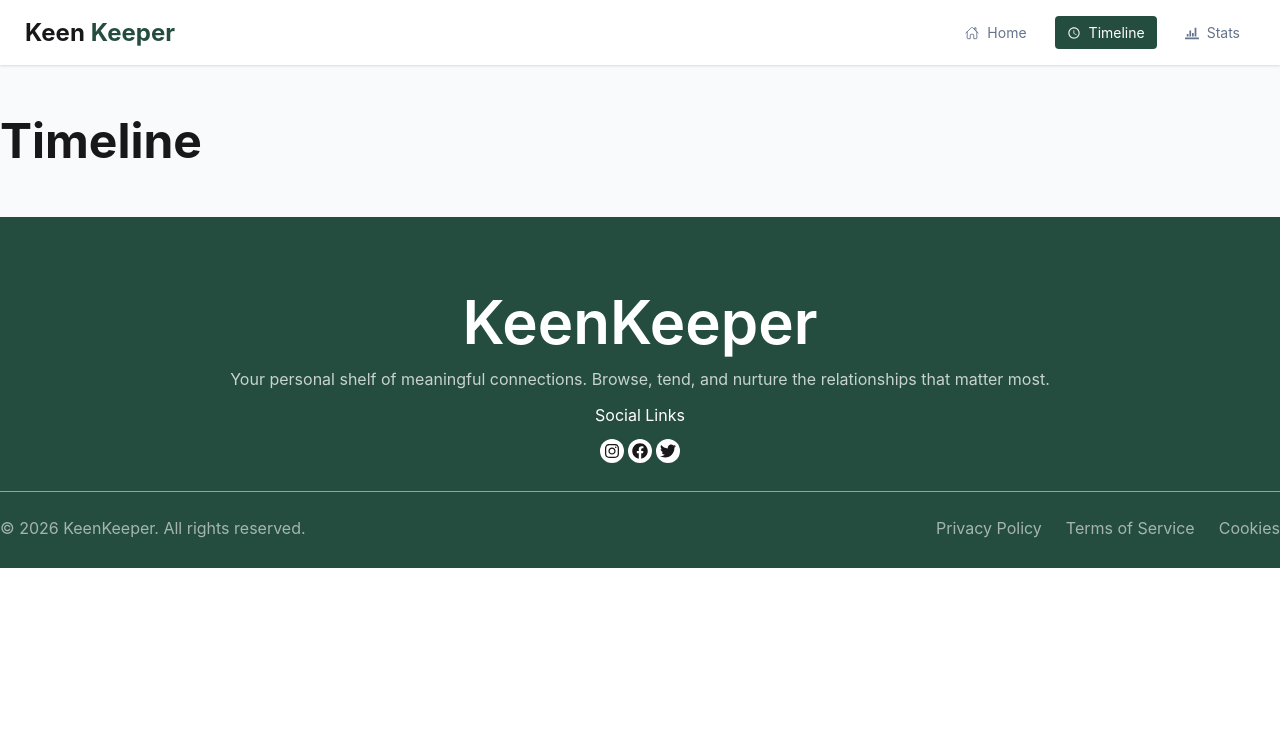
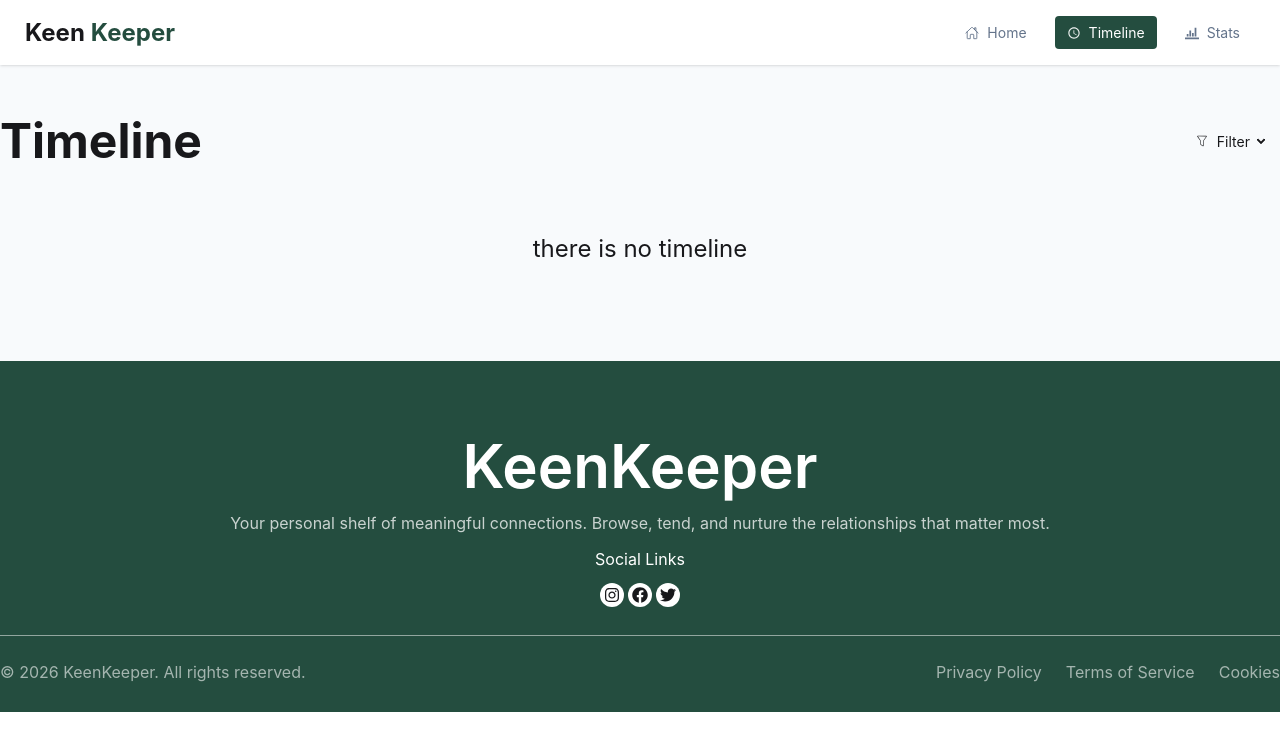
Before and after one commit to atik783505/A-07-keen-keeper, a React (Vite) app: page /timeline in a window 1280 px wide. Shown: the top 750 px of the page. Built offline with nearby package versions, Linux system fonts and the light colour scheme.

Commit message:
filter funtionality

```diff
--- a/src/Context/FriendContext/FriendProvider.jsx
+++ b/src/Context/FriendContext/FriendProvider.jsx
@@ -1,4 +1,4 @@
-import React, { createContext, useState } from 'react';
+import React, { createContext,useState } from 'react';
 import { toast } from 'react-toastify';
 
 
@@ -10,6 +10,7 @@ const FriendProvider = ({ children }) => {
     const [callInfo, setCallInfo] = useState([])
     const [vedioCallInfo, setVideoCallInfo] = useState([])
     const [textInfo, setTextINfo] = useState([])
+    const [filter,setFilter] = useState('all')
     const handleCall = (currenrfriend) => {
         const newData = {...currenrfriend, type:'call'}
         setStoredTimeline([...storedTimeline, newData])
@@ -35,7 +36,9 @@ const FriendProvider = ({ children }) => {
         storedTimeline,
         callInfo,
         vedioCallInfo,
-        textInfo
+        textInfo,
+        filter,
+        setFilter
 
     }
     return (
--- a/src/pages/TImeline/Timeline.jsx
+++ b/src/pages/TImeline/Timeline.jsx
@@ -1,17 +1,41 @@
 import React, { useContext } from 'react';
 import { FriendContext } from '../../Context/FriendContext/FriendProvider';
 import Timelinecard from '../../ui/Timelinecard/Timelinecard';
+import { CiFilter } from 'react-icons/ci';
 
 const Timeline = () => {
-    const { storedTimeline } = useContext(FriendContext)
+    const { storedTimeline,setFilter,filter} = useContext(FriendContext)
+    const filteredData = filter === 'all'
+        ? storedTimeline
+        : storedTimeline.filter(item => item.type === filter);
     return (
         <div className='bg-[#F8FAFC]'>
             <div className='container mx-auto py-10 '>
-                <h2 className='text-[48px] font-bold'>Timeline </h2>
-                {
-                    storedTimeline.map(data => <Timelinecard data={data}></Timelinecard>)
+                <div className='flex justify-between items-center'>
+                    <h2 className='text-[48px] font-bold'>Timeline </h2>
+                    <div className="flex-none z-20">
+                        <ul className="menu menu-horizontal px-1">
+                            <li>
+                                <details>
+                                    <summary><CiFilter />Filter</summary>
+                                    <ul className="bg-base-100 rounded-t-none p-2">
+                                        <li onClick={() => setFilter('all')}><a>All</a></li>
+                                        <li onClick={() => setFilter('call')}><a>Call</a></li>
+                                        <li onClick={() => setFilter('video')}><a>Video</a></li>
+                                        <li onClick={() => setFilter('text')}><a>Text</a></li>
+                                    </ul>
+                                </details>
+                            </li>
+                        </ul>
+                    </div>
+                </div>
+
+                {storedTimeline.length === 0 ?
+                    <p className='text-center text-2xl py-14'>there is no timeline</p>
+                    : (filteredData.map(data => <Timelinecard data={data}></Timelinecard>))
                 }
             </div>
+
         </div>
     );
 };
```
